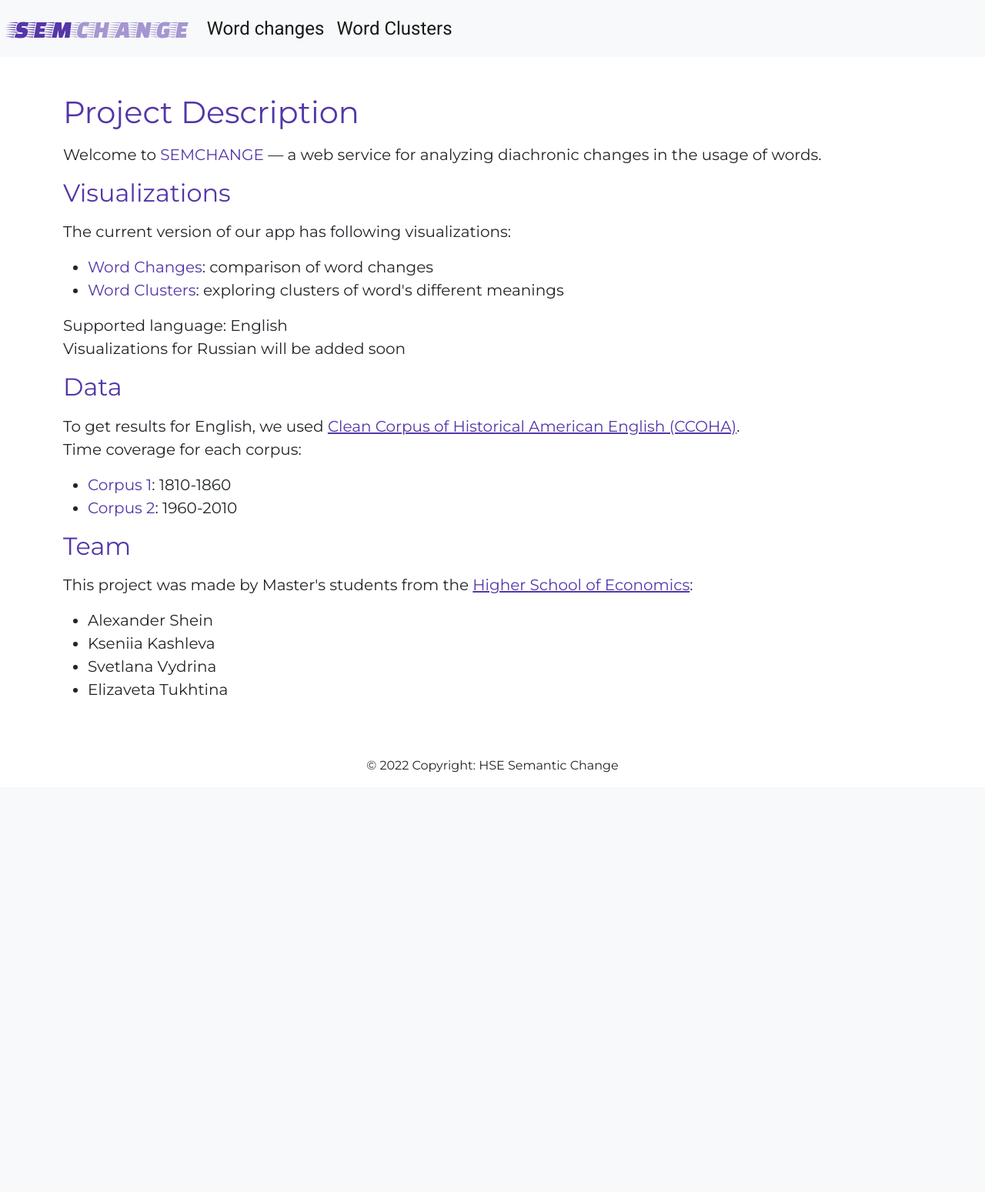
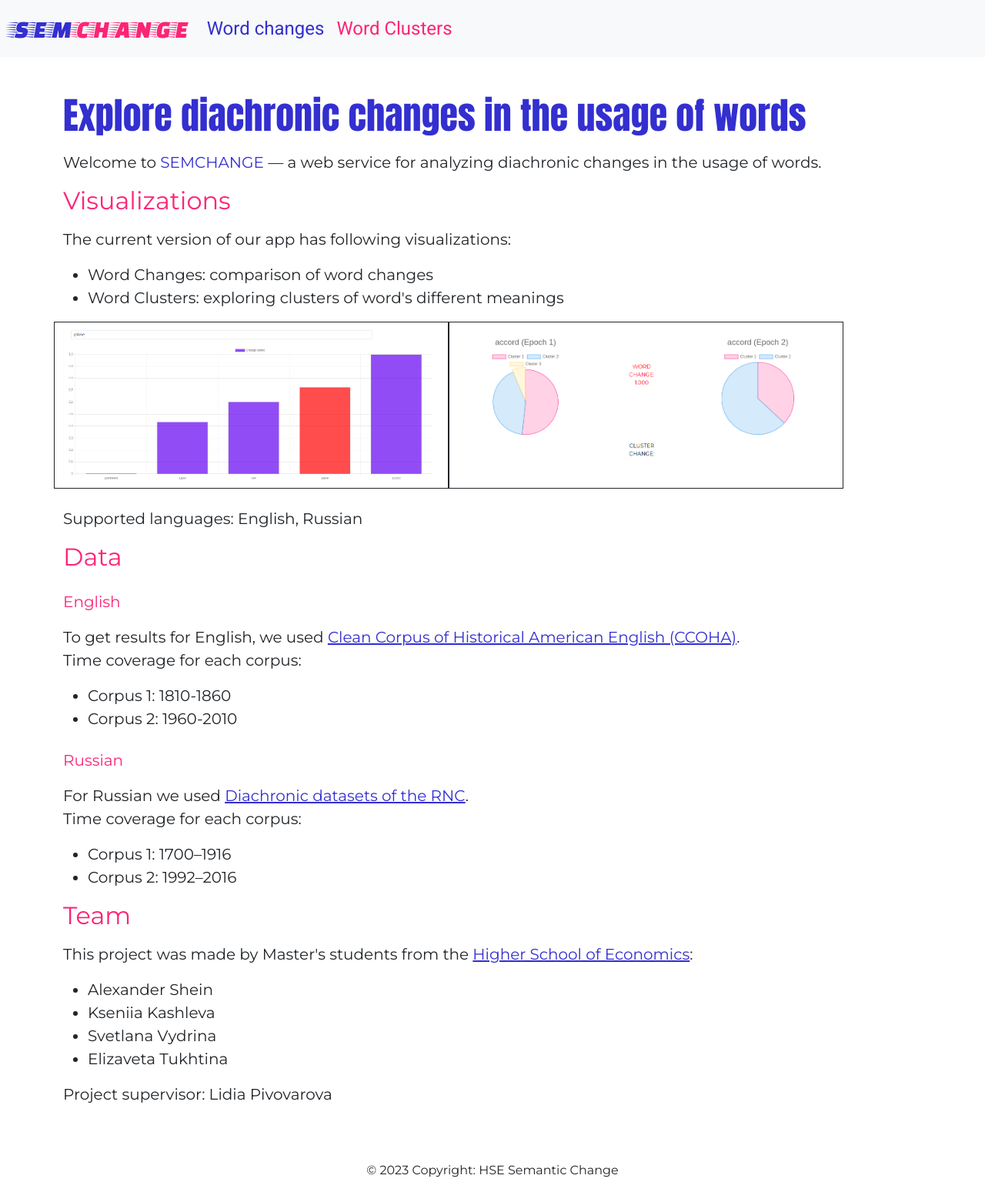
Before and after one commit to GruffGemini/semchangeweb, a Flask app: page / in a window 1280 px wide. Shown: the whole page at 77% size. Before the commit the page ends 1004 px from the top, so only its background shows below. Run offline with Flask 2, Linux system fonts and the light colour scheme.

Commit message:
frontend update

```diff
--- a/app.py
+++ b/app.py
@@ -29,11 +29,11 @@ def compare_rus():
 
 @app.route('/clusters_graph/eng')
 def clusters_graph_eng():
-    return render_template('clusters_graph.html')
+    return render_template('clusters_graph.html', epoch1='1810-1860', epoch2='1960-2010')
 
 @app.route('/clusters_graph/rus')
 def clusters_graph_rus():
-    return render_template('clusters_graph.html')
+    return render_template('clusters_graph.html', epoch1='1700-1916', epoch2='1902-2016')
 
 @app.route('/clusters_graph/get_data/eng')
 def get_clusters_graph_data_eng():
--- a/static/css/main.css
+++ b/static/css/main.css
@@ -1,6 +1,9 @@
 @import url('https://fonts.googleapis.com/css?family=Montserrat');
 @import url('https://fonts.googleapis.com/css?family=Roboto');
 @import url('https://fonts.googleapis.com/css?family=Faster+One');
+@import url('https://fonts.googleapis.com/css?family=Anton');
+
+
 
 
 
@@ -70,13 +73,16 @@ canvas{
   font-size: xx-large;
 }
 
+.my_font{
+  font-family: 'Anton';
+}
+
 .violet{
-  color: #5436a8 !important;
+  color: #332FD0 !important;
 }
 
 .violet_light{
-  color: #5436a8 !important;
-  opacity: 50%;
+  color: #FB2576 !important;
 }
 
 mark {
@@ -92,3 +98,31 @@ a:hover{
   color: #4e4f52 !important;
   text-decoration: none;
 }
+
+.text_left{
+  text-align: left !important;
+  margin-left: 1em;
+  margin-top: 1em !important;
+}
+
+.gradient{
+  background: rgb(51,47,208);
+  background: linear-gradient(90deg, rgba(51,47,208,1) 25%, rgba(152,152,235,1) 100%);
+}
+
+.column {
+  float: left;
+  width: 45%;
+  padding: 5px;
+}
+
+/* Clear floats after image containers */
+.row::after {
+  content: "";
+  clear: both;
+  display: table;
+}
+
+.border{
+  border: 50px solid #555;
+}
--- a/templates/base.html
+++ b/templates/base.html
@@ -10,6 +10,8 @@
   <link href="https://cdn.jsdelivr.net/npm/bootstrap@5.2.2/dist/css/bootstrap.min.css" rel="stylesheet" integrity="sha384-Zenh87qX5JnK2Jl0vWa8Ck2rdkQ2Bzep5IDxbcnCeuOxjzrPF/et3URy9Bv1WTRi" crossorigin="anonymous">
   <!-- custom css -->
   <link rel="stylesheet" href="{{ url_for('static', filename='css/main.css') }}">
+  <link rel="stylesheet" href="https://cdnjs.cloudflare.com/ajax/libs/font-awesome/4.7.0/css/font-awesome.min.css">
+
 
   <!-- bootstrap JS -->
   <script src="https://cdn.jsdelivr.net/npm/bootstrap@5.2.2/dist/js/bootstrap.bundle.min.js" integrity="sha384-OERcA2EqjJCMA+/3y+gxIOqMEjwtxJY7qPCqsdltbNJuaOe923+mo//f6V8Qbsw3" crossorigin="anonymous"></script>
@@ -30,10 +32,10 @@
       <div class="collapse navbar-collapse" id="navbarSupportedContent">
         <ul class="navbar-nav me-auto mb-2 mb-lg-0">
           <li class="nav-item">
-            <a class="nav-link active links" aria-current="page" href="{{ url_for('compare_eng') }}">Word changes</a>
+            <a class="nav-link active links violet" aria-current="page" href="{{ url_for('compare_eng') }}">Word changes</a>
           </li>
           <li class="nav-item">
-            <a class="nav-link active links" aria-current="page" href="{{ url_for('clusters_graph_eng') }}">Word Clusters</a>
+            <a class="nav-link active links violet_light" aria-current="page" href="{{ url_for('clusters_graph_eng') }}">Word Clusters</a>
           </li>
         </ul>
       </div>
@@ -47,7 +49,7 @@
   {% block body %}{% endblock %}
 
   <footer class="page-footer font-small mt-3">
-    <div class="footer-copyright text-center py-3">© 2022 Copyright: HSE Semantic Change</div>
+    <div class="footer-copyright text-center py-3">© 2023 Copyright: HSE Semantic Change</div>
   </footer>
 </body>
 
--- a/templates/clusters_graph.html
+++ b/templates/clusters_graph.html
@@ -4,11 +4,12 @@
 <title>Explore word clusters</title>
 <script type="text/javascript" src="{{url_for('static', filename='js/jquery-3.6.1.js')}}"></script>
 <script type="text/javascript" src="{{url_for('static', filename='js/clusters_graph.js')}}"></script>
+
 {% endblock %}
 
 {% block body %}
 <main role="main" class="container text-center">
-    <h1 class="mt-2 mb-2">Explore word clusters</h1>
+    <h1 class="mt-2 mb-2 violet">Explore word clusters</h1>
 
     <button id="switchEngButton" type="submit" onclick="location.href='/clusters_graph/eng'" >
         <img src="{{url_for('static', filename='eng.png')}}" width="50" height="50" alt="submit" />
@@ -16,6 +17,8 @@
     <button id="switchRusButton" type="submit" onclick="location.href='/clusters_graph/rus'" >
         <img src="{{url_for('static', filename='rus.png')}}" width="50" height="50" alt="submit" />
     </button>
+
+    <p class="text_left lead mt-2 mb-2">Explore word clusters for two different time periods. Epoch 1: <span class="violet_light">{{ epoch1 }} </span>. Epoch 2: <span class="violet_light">{{ epoch2 }}</span></p>
 
     <script>
     var currentUrl = window.location.href;
--- a/templates/compare_change.html.j2
+++ b/templates/compare_change.html.j2
@@ -7,7 +7,7 @@
 
 {% block body %}
 <main role="main" class="container text-center">
-    <h1 class="mt-2 mb-2">Compare the change</h1>
+    <h1 class="mt-2 mb-2 violet">Compare the change</h1>
 
     <button id="switchEngButton" type="submit" onclick="location.href='/compare/eng'" >
         <img src="{{url_for('static', filename='eng.png')}}" width="50" height="50" alt="submit" />
@@ -15,6 +15,9 @@
     <button id="switchRusButton" type="submit" onclick="location.href='/compare/rus'" >
         <img src="{{url_for('static', filename='rus.png')}}" width="50" height="50" alt="submit" />
     </button>
+
+    <p class="text_left lead mt-2 mb-2">Comparative analysis of words changes. Use search bar to add words. <br> Change meric range: <span class="violet_light">[0,1] </span>. Closer to <span class="violet_light">0</span> — probably no changes. Closer to <span class="violet_light">1</span> — a sign of a semantic shift</p>
+
 
     <script>
     var currentUrl = window.location.href;
--- a/templates/index.html
+++ b/templates/index.html
@@ -7,24 +7,43 @@
 {% block body %}
 <!-- Begin page content -->
 <main role="main" class="container">
-  <h1 class="mt-5 mb-3 violet">Project Description</h1>
+  <h1 class="mt-5 mb-3 my_font violet display-5">Explore diachronic changes in the usage of words</h1>
   <p class="lead">Welcome to <span class='violet'>SEMCHANGE</span> — a web service for analyzing diachronic changes in the usage of words.</p>
-  <h2 class="mt-1 mb-3 violet">Visualizations</h2>
+  <h2 class="mt-1 mb-3 violet_light">Visualizations</h2>
   <p class="lead">The current version of our app has following visualizations:</p>
   <ul>
-    <li class="lead"><span class='violet'>Word Changes</span>: comparison of word changes</li>
-    <li class="lead"><span class='violet'>Word Clusters</span>: exploring clusters of word's different meanings</li>
+    <li class="lead">Word Changes: comparison of word changes</li>
+    <li class="lead">Word Clusters: exploring clusters of word's different meanings</li>
   </ul>
-  <p class="lead">Supported language: English<br>Visualizations for Russian will be added soon</p>
-  <h2 class="mt-1 mb-3 violet">Data</h2>
+
+  <div class="row mb-2">
+  <div class="column border border-dark">
+    <img src="{{url_for('static', filename='compare.png')}}" alt="compare" style="width:100%">
+  </div>
+  <div class="column border border-dark">
+    <img src="{{url_for('static', filename='clusters.png')}}" alt="clusters" style="width:100%">
+  </div>
+</div>
+
+  <p class="lead pt-3">Supported languages: English, Russian</p>
+  <h2 class="mt-1 mb-3 violet_light">Data</h2>
+   <p class="lead pt-2 violet_light"> English</p>
   <p class="lead">To get results for English, we used <a class="violet" href="https://aclanthology.org/2020.lrec-1.859/">Clean Corpus of Historical American English (CCOHA)</a>.
   <br> Time coverage for each corpus:
   </p>
   <ul>
-    <li class="lead"><span class='violet'>Corpus 1</span>: 1810-1860</li>
-    <li class="lead"><span class='violet'>Corpus 2</span>: 1960-2010</li>
+    <li class="lead">Corpus 1: 1810-1860</li>
+    <li class="lead">Corpus 2: 1960-2010</li>
   </ul>
-  <h2 class="mt-1 mb-3 violet">Team</h2>
+   <p class="lead pt-2 violet_light"> Russian</p>
+  <p class="lead">For Russian we used <a class="violet" href="https://ruscorpora.ru/en/page/corpora-datasets/">Diachronic datasets of the RNC</a>.
+  <br> Time coverage for each corpus:
+  </p>
+  <ul>
+    <li class="lead">Corpus 1: 1700–1916</li>
+    <li class="lead">Corpus 2: 1992–2016</li>
+  </ul>
+  <h2 class="mt-1 mb-3 violet_light">Team</h2>
   <p class="lead">This project was made by Master's students from the <a class="violet" href="https://www.hse.ru/en/">Higher School of Economics</a>:</p>
   <ul>
     <li class="lead">Alexander Shein</li>
@@ -32,7 +51,7 @@
     <li class="lead">Svetlana Vydrina</li>
     <li class="lead">Elizaveta Tukhtina</li>
   </ul>
-
+  <p class="lead">Project supervisor: Lidia Pivovarova</p>
 
 
 </main>
```
Also changed, not shown: static/clusters.png (added), static/compare.png (added).
